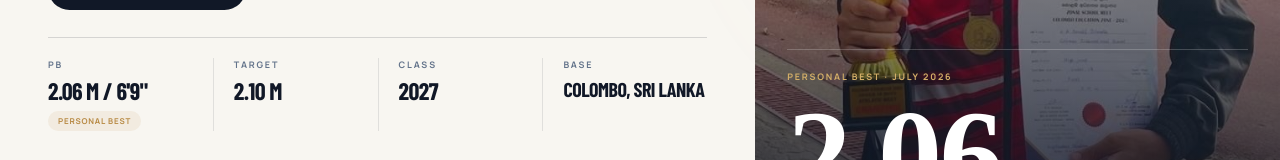
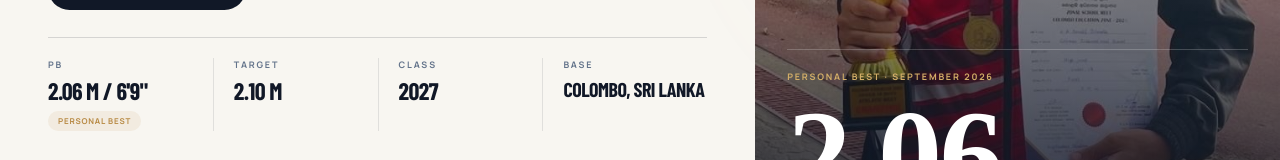
Before and after one commit to malinthagithub/sandil-athlete-portfolio, a Next.js app: page / in a window 1280 px wide. Shown: the part 501-661 px from the top of the page. Built offline with nearby package versions, Linux system fonts and the light colour scheme; a web font is replaced by a local one.

Commit message:
Update athlete PB to 2.06m and certificates

```diff
--- a/app/page.tsx
+++ b/app/page.tsx
@@ -443,7 +443,7 @@ export default function Home() {
         <div className="mb-4 h-px w-full bg-white/20 sm:mb-5" />
 
         <p className="text-[8px] font-bold uppercase tracking-[0.16em] text-[#D4AF68] sm:text-[9px] sm:tracking-[0.2em]">
-          Personal Best · July 2026
+          Personal Best · september 2026
         </p>
 
         <div className="mt-2 flex flex-wrap items-end gap-2 sm:gap-3">
```
